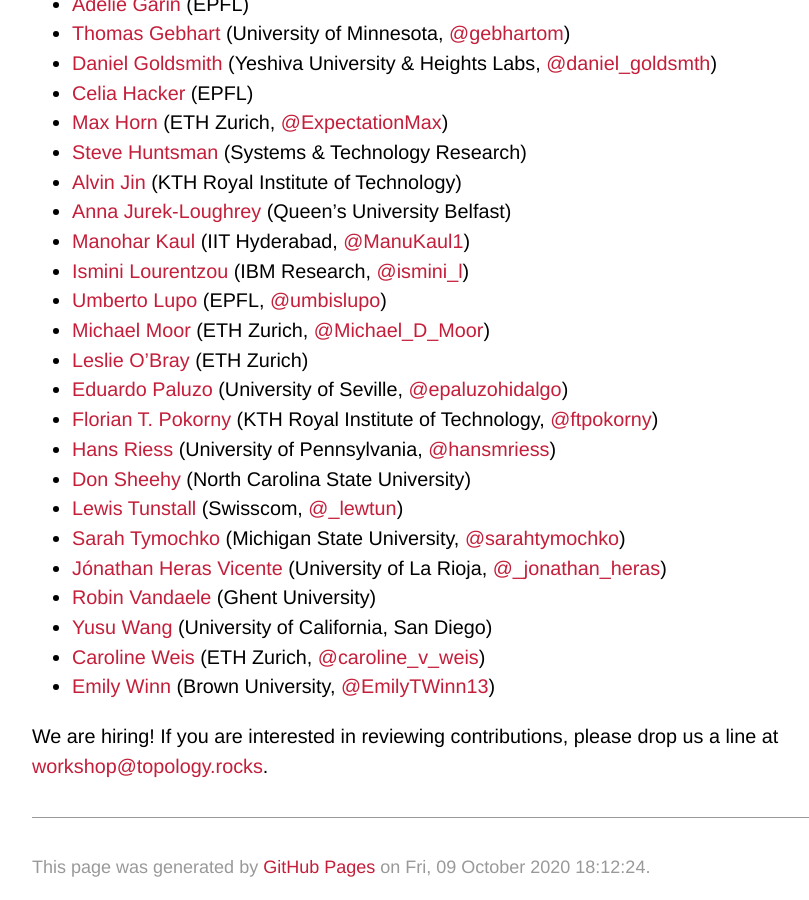
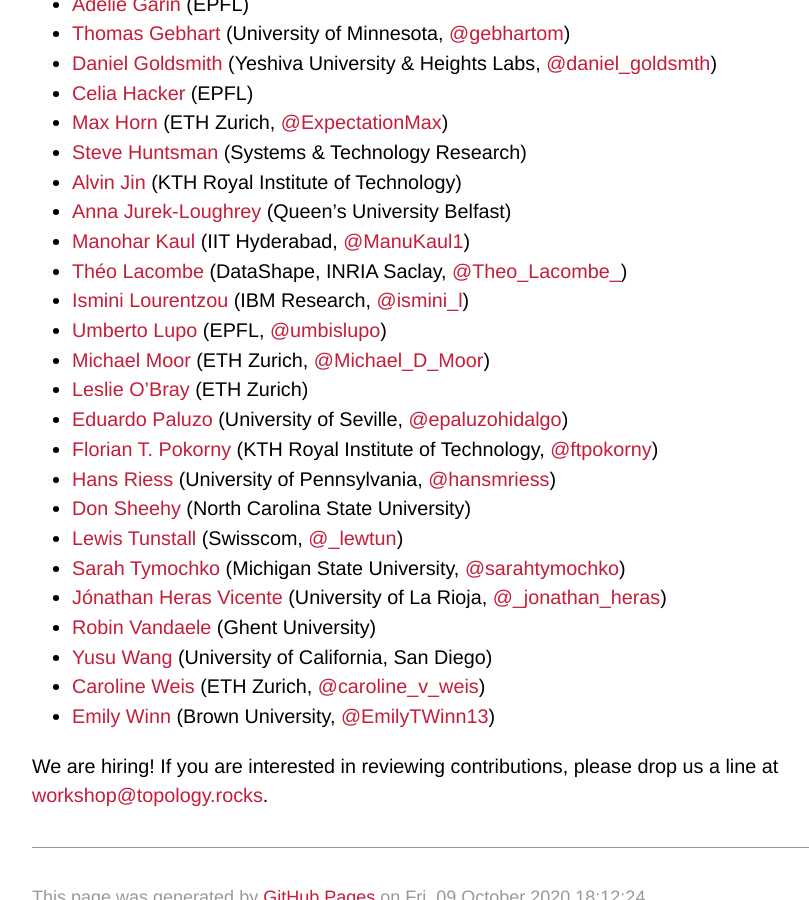
Before and after one commit to tda-in-ml/tda-in-ml.github.io, a Jekyll site: the page built from committee.md, in a window 1280 px wide and 900 px high, scrolled down 989 px. Shown: the whole window, without its empty margins (140-949 px from the left). Built offline with Jekyll 4.4.1, drawn with Linux system fonts in a browser that asks for light colours; some web fonts are replaced; our own code applies the rules of GitHub Pages for plain Markdown files.

Commit message:
Extended programme committee

```diff
--- a/committee.md
+++ b/committee.md
@@ -28,6 +28,7 @@ linchpin in ensuring high-quality reviews of all scientific contributions:
 - [Alvin Jin](https://sites.google.com/view/alvinjin) (KTH Royal Institute of Technology)
 - [Anna Jurek-Loughrey](https://pure.qub.ac.uk/en/persons/anna-jurek-loughrey) (Queen's University Belfast)
 - [Manohar Kaul](https://iith.ac.in/~mkaul) (IIT Hyderabad, [@ManuKaul1](https://twitter.com/ManuKaul1))
+- [Théo Lacombe](https://tlacombe.github.io) (DataShape, INRIA Saclay, [@Theo_Lacombe_](https://twitter.com/Theo_Lacombe_))
 - [Ismini Lourentzou](https://isminoula.github.io) (IBM Research, [@ismini_l](https://twitter.com/ismini_l))
 - [Umberto Lupo](https://github.com/ulupo) (EPFL, [@umbislupo](https://twitter.com/umbislupo))
 - [Michael Moor](https://www.michaelmoor.ml/) (ETH Zurich, [@Michael_D_Moor](https://twitter.com/Michael_D_Moor))
```
